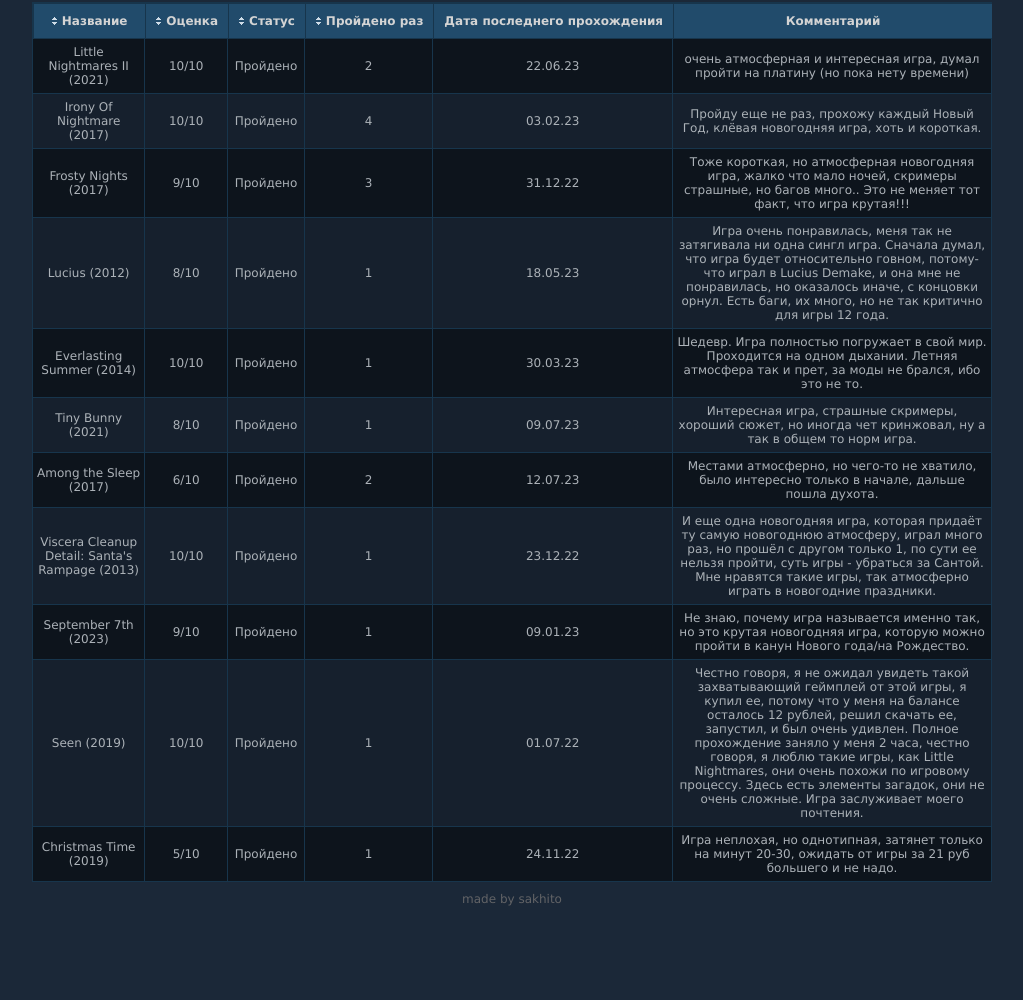
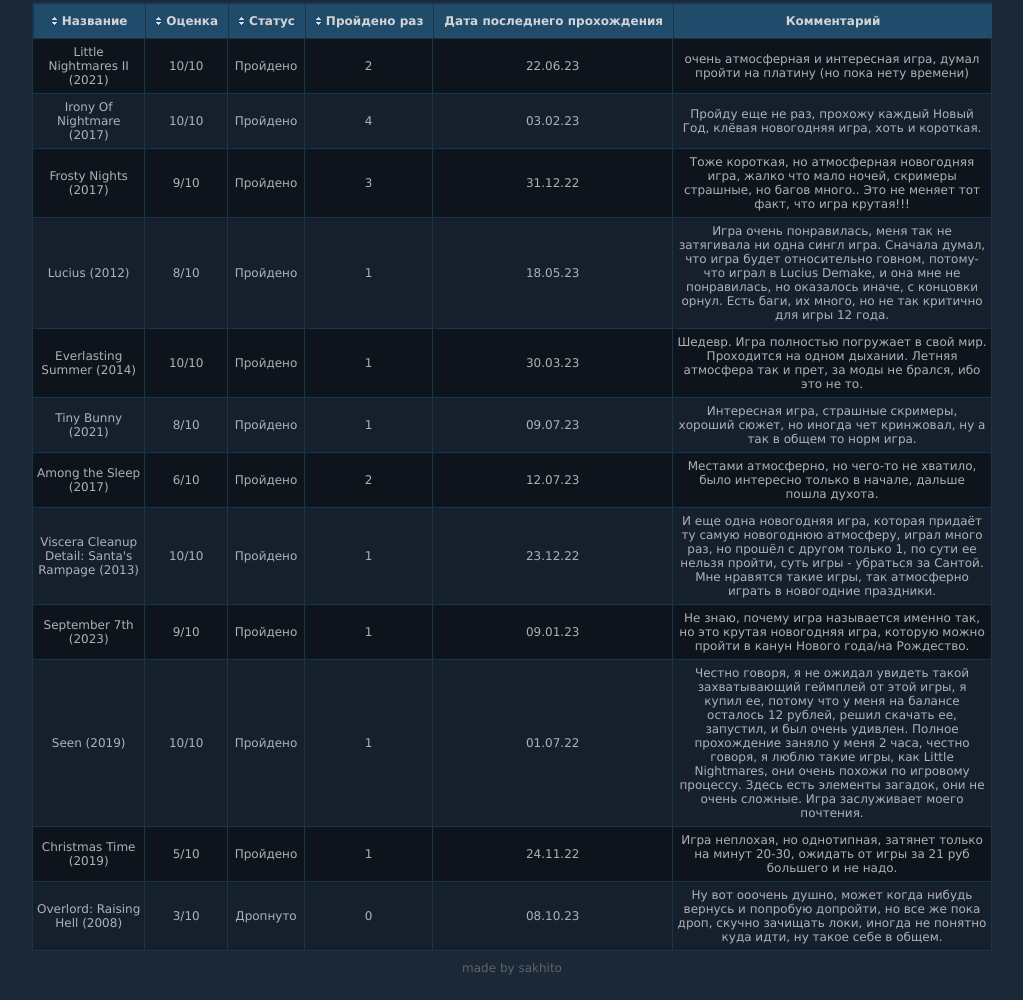
Before and after one commit to Sakhito/sakhito.github.io, a plain HTML site: page index.html in a window 1280 px wide. Shown: the part 117-1117 px from the top of the page, without its empty margins (128-1151 px from the left). Before the commit the page ends 1048 px from the top, so only its background shows below. Drawn offline with Linux system fonts and the light colour scheme.

Commit message:
index.html

```diff
--- a/index.html
+++ b/index.html
@@ -184,6 +184,14 @@ table tr:nth-child(even) td{background-color:#16202d;}
 					<td>1</td>
 					<td>24.11.22</td>
 					<td>Игра неплохая, но однотипная, затянет только на минут 20-30, ожидать от игры за 21 руб большего и не надо.</td>
+				</tr>
+				<tr>
+					<td>Overlord: Raising Hell (2008)</td>
+					<td>3/10</td>
+					<td>Дропнуто</td>
+					<td>0</td>
+					<td>08.10.23</td>
+					<td>Ну вот ооочень душно, может когда нибудь вернусь и попробую допройти, но все же пока дроп, скучно зачищать локи, иногда не понятно куда идти, ну такое себе в общем.</td>
 			</tbody>
 		</table>
     </div>
```
